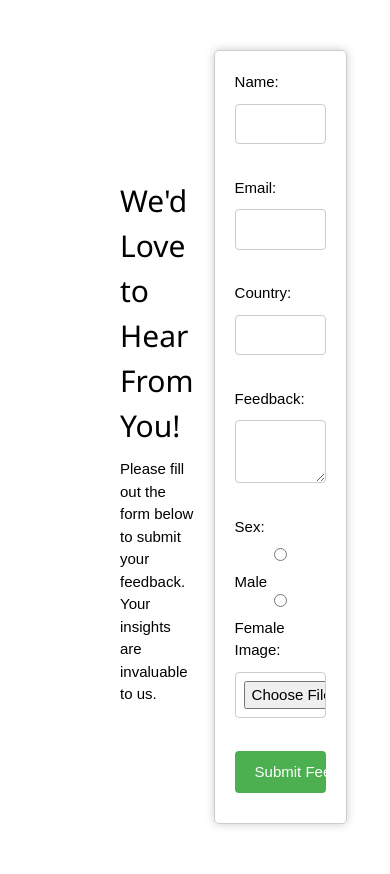
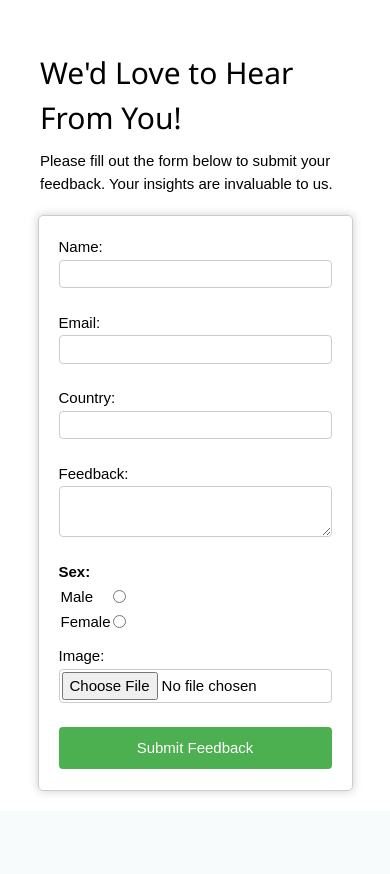
Before and after one commit to pathuGIT/tourwithRK, a PHP site: page /content/add-fedbk-form.php in a window 390 px wide. Shown: the part 201-1075 px from the top of the page. After the commit the page ends 994 px from the top, so only its background shows below. Run offline with PHP 8.4, Linux system fonts and the light colour scheme; style sheets or scripts are compiled from the project's sources; some web fonts are replaced.

Commit message:
home responsive continued

```diff
--- a/content/add-fedbk-form.php
+++ b/content/add-fedbk-form.php
@@ -54,6 +54,25 @@
         input[type="submit"]:hover {
             background-color: #45a049;
         }
+        @media (max-width: 600px) {
+            .container-to-form {
+                margin: 20px;
+                flex-direction: column;
+            }
+            .form-introduction{
+                flex: 40%;
+                padding: 20px;
+            }
+            form {
+                width: 90%;
+            }
+            label, input, textarea {
+                margin-bottom: 1px;
+            }
+            input, textarea {
+                padding: 2px;
+            }
+        }
     </style>
 </head>
 <body>
@@ -80,9 +99,17 @@
             <textarea id="feedback" name="feedback" required></textarea><br>
 
             <!-- Your existing form fields -->
-            <label for="sex">Sex:</label>
-            <input type="radio" id="male" name="sex" value="male" required> Male
-            <input type="radio" id="female" name="sex" value="female" required> Female<br>
+            <label for="sex" style="font-weight:bold">Sex:</label>
+            <table style="margin-bottom: 10px;">
+                <tr>
+                    <td>Male</td>
+                    <td><input type="radio" id="male" name="sex" value="male" required></td>
+                </tr>
+                <tr>
+                    <td> Female</td>
+                    <td><input type="radio" id="female" name="sex" value="female" required></td>
+                </tr>
+            </table>
 
             <label for="image">Image:</label>
             <input type="file" id="image" name="image" accept="image/*"><br>
@@ -149,5 +176,38 @@
             $conn->close();
         }
         ?>
+
+        <script>
+            document.addEventListener('DOMContentLoaded', function() {
+                window.onscroll = function() {myFunction2()};
+                var navbar = document.getElementById("myTopnav");
+                var sticky = navbar.offsetTop;
+
+                function myFunction2() {
+                    if (window.pageYOffset >= sticky) {
+                        navbar.classList.add("sticky");
+                    } else {
+                        navbar.classList.remove("sticky");
+                    }
+                }
+
+            });
+
+            function fun_visible(){
+                console.log("eer");
+                var navItems = document.querySelectorAll('#myTopnav ul li:not(:first-child)');
+                navItems.forEach(function(item) {
+                    if (item.style.display === "none") {
+                        item.style.display = "block";
+                        console.log("Unhidden:", item);
+                    } else {
+                        item.style.display = "none";
+                        console.log("Hidden:", item);
+                    }
+                });
+            }
+
+
+        </script>
     </body>
 </html>
--- a/css/in-responsive.css
+++ b/css/in-responsive.css
@@ -46,15 +46,13 @@
     font-size: 12px;
   }
   .main .about-box {
-    border: 1px solid rgb(0, 0, 0);
     height: 100vh;
     display: block;
   }
   .main .about-box .left-col {
-    border: 1px solid black;
+    border: 1px solid rgba(0, 0, 0, 0.07);
   }
   .main .about-box .left-col .scroll-box {
-    border: 1px solid rgb(255, 0, 0);
     height: auto;
     overflow-y: none;
     display: flex;
@@ -66,7 +64,7 @@
     padding: 2px;
     margin-top: 5px;
     box-shadow: none;
-    border: 1px solid rgba(31, 31, 31, 0.299);
+    border: 1px solid rgba(0, 0, 0, 0.199);
   }
   .main .about-box .left-col .scroll-box div p {
     padding: 5px;
@@ -93,7 +91,7 @@
     width: 40px;
   }
   .main .about-box .right-col {
-    border: 3px solid rgb(0, 0, 0);
+    border: 1px solid rgba(0, 0, 0, 0.458);
     margin: 10px;
     height: 60vh;
     position: relative;
--- a/css/in-responsive.scss
+++ b/css/in-responsive.scss
@@ -72,13 +72,11 @@
       }
 
       .about-box{
-        border: 1px solid rgb(0, 0, 0);
         height: 100vh;
         display: block;
         .left-col{
-          border: 1px solid black;
+          border: 1px solid rgba(0, 0, 0, 0.07);
           .scroll-box{
-            border: 1px solid rgb(255, 0, 0);
             height: auto;
             overflow-y: none;
             display: flex;
@@ -89,7 +87,7 @@
               padding: 2px;
               margin-top: 5px;
               box-shadow: none;
-              border: 1px solid rgba(31, 31, 31, 0.299);
+              border: 1px solid rgba(0, 0, 0, 0.199);
               p{
                 padding: 5px;
                 text-align: center;
@@ -120,7 +118,7 @@
         }
 
       .right-col{
-        border: 3px solid rgb(0, 0, 0);
+        border: 1px solid rgba(0, 0, 0, 0.458);
         margin: 10px;
         height: 60vh;
         position: relative;
```
Also changed, not shown: content/show-all-fedbk.php (+54 -0 lines), 1 other file.
